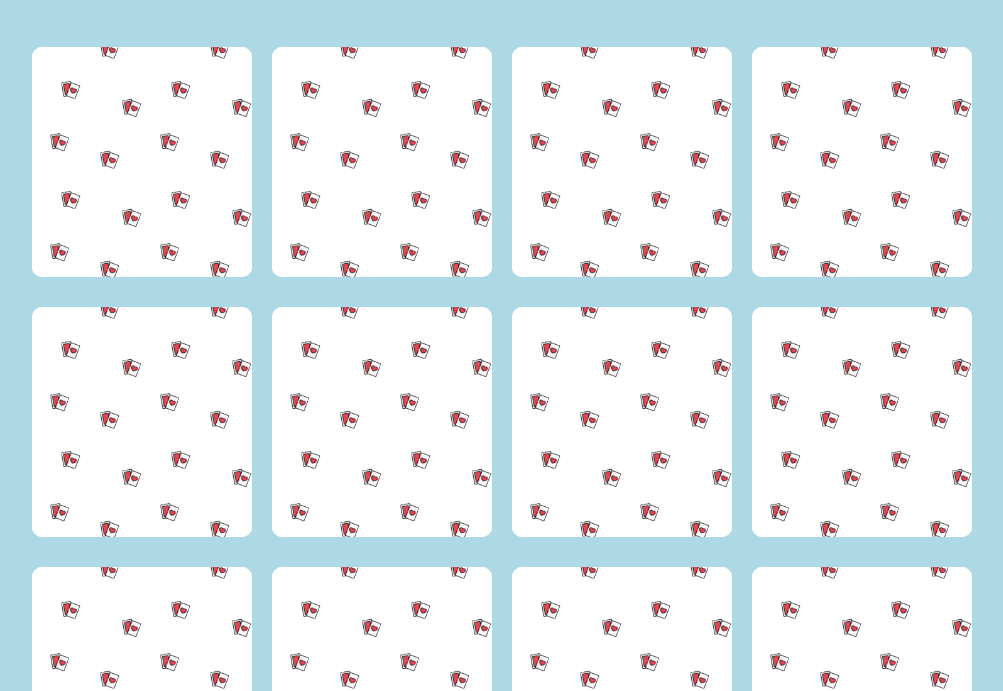
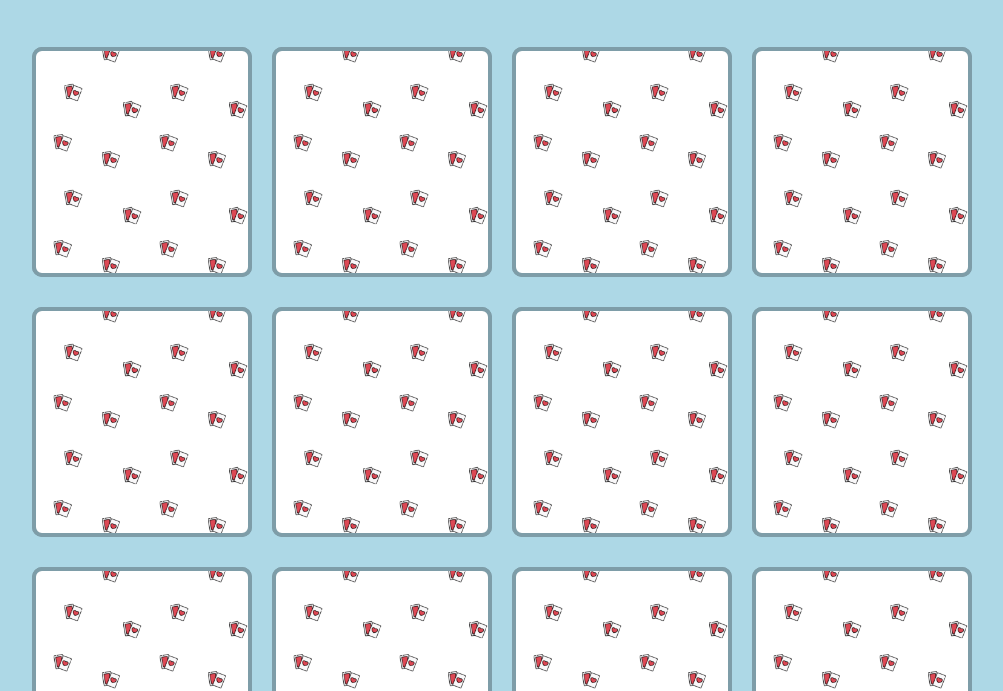
Before and after one commit to DiegoCopat/html-css-memory, a plain HTML site: page index.html in a window 1280 px wide. Shown: the part 126-817 px from the top of the page, without its empty margins (138-1141 px from the left). Drawn offline with Linux system fonts and the light colour scheme; a web font is replaced by a local one.

Commit message:
aggiunta bordo azzurro alle carte

```diff
--- a/css/style.css
+++ b/css/style.css
@@ -93,6 +93,7 @@ h1 {
     position: absolute;
     object-fit: contain;
     z-index: 1;
+    border: 2px solid #7E9DA8;
 }
 
 .carta> img {
@@ -109,6 +110,8 @@ h1 {
     position: absolute;
     background-repeat: repeat;
     background-size: contain;
+    border: 4px solid #7E9DA8;
+
 }
 
 #rovescio:hover {
```
